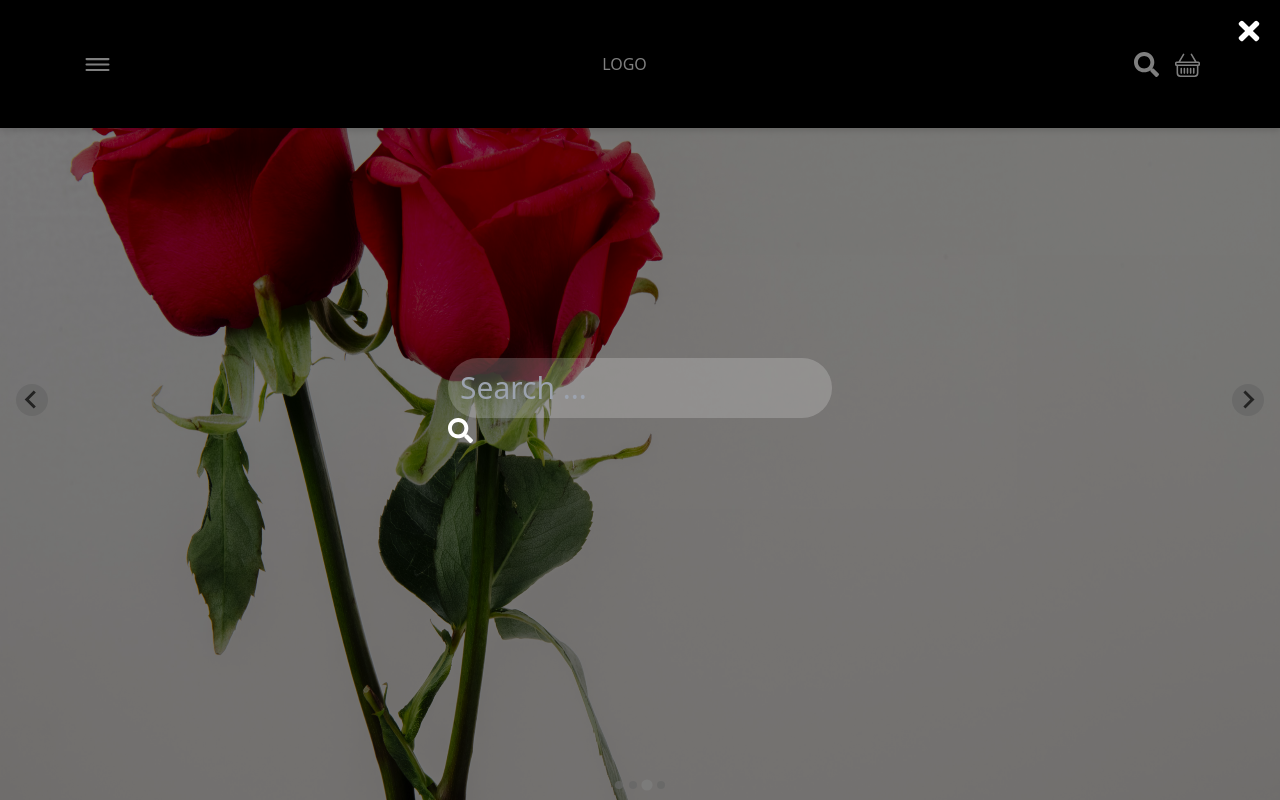
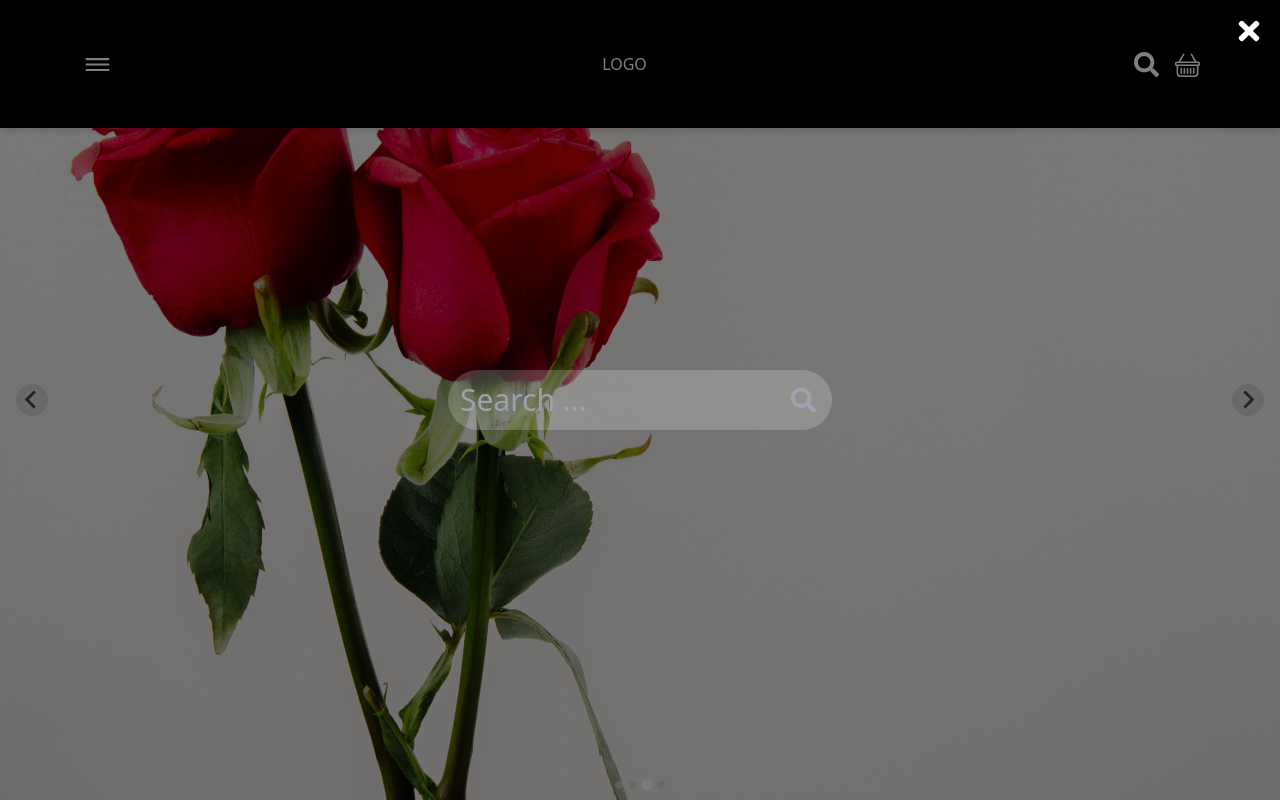
Before and after one commit to blessingsmart/flora, a React (Vite) app: page / in a window 1280 px wide. Both pictures are taken after a click on the button 1146 px from the left and 64 px from the top of the page. Built offline with nearby package versions, Linux system fonts and the light colour scheme.

Commit message:
modified:   src/component/modal.jsx

```diff
--- a/src/component/modal.jsx
+++ b/src/component/modal.jsx
@@ -1,22 +1,34 @@
-import React from 'react'
+import React, { useState } from 'react'
 import { FaTimes } from "react-icons/fa";
 import { FaSearch } from "react-icons/fa";
 
 const Modal = ({ open, onClose }) => {
-    if (!open) return null;
+  const [searchValue, setSearchValue] = useState("");
 
+  const handleSearchChange = (e) => {
+    setSearchValue(e.target.value);
+  };
+
+  if (!open) return null;
     return (
         <div className='absolute inset-0 z-50 bg-black bg-opacity-50 flex items-center justify-center'>
             <div className='text-white text-3xl'>
-                <div className='p-4'>
+                <div className='p-4 relative'>
                     <input type="text"
                            label="search"
                            className='bg-white/20  rounded-full p-3 w-96 focus:outline-none'
-                           placeholder="Search ..."/>
-                    <FaSearch size={25} />
+                           placeholder="Search ..."
+                           value={searchValue}
+                           onChange={handleSearchChange}/>
+                    <FaSearch size={25}
+                    className="absolute right-8 top-1/2 transform -translate-y-1/2 text-gray-400 cursor-pointer"
+                    onClick={() => {
+                      // for search API
+                    }}  />
                 </div>
                 <button onClick={onClose} className='absolute top-0 right-0 m-4'>
-                    <FaTimes size={30} />
+                    <FaTimes size={30}
+                    />
                 </button>
             </div>
         </div>
```
